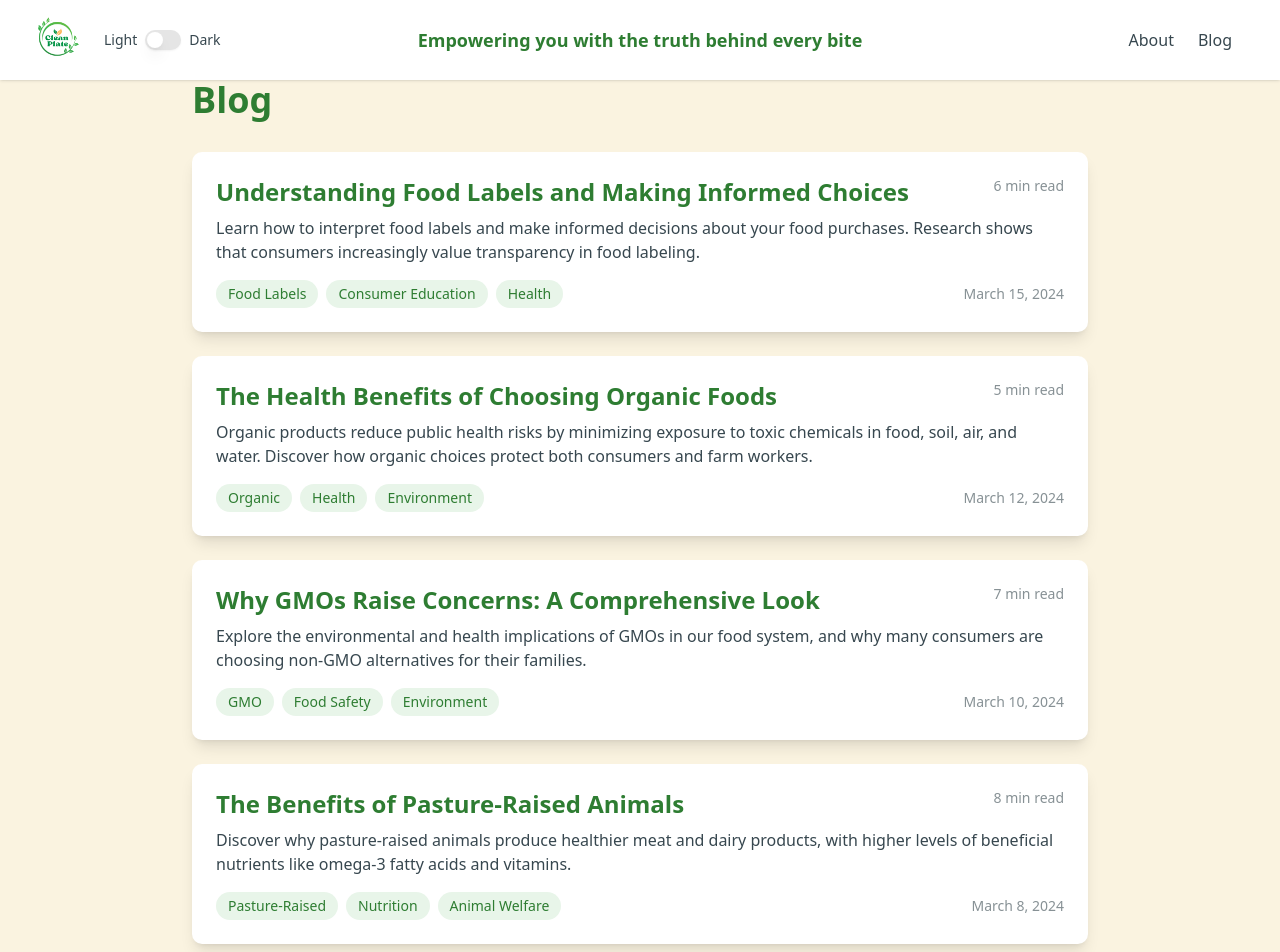
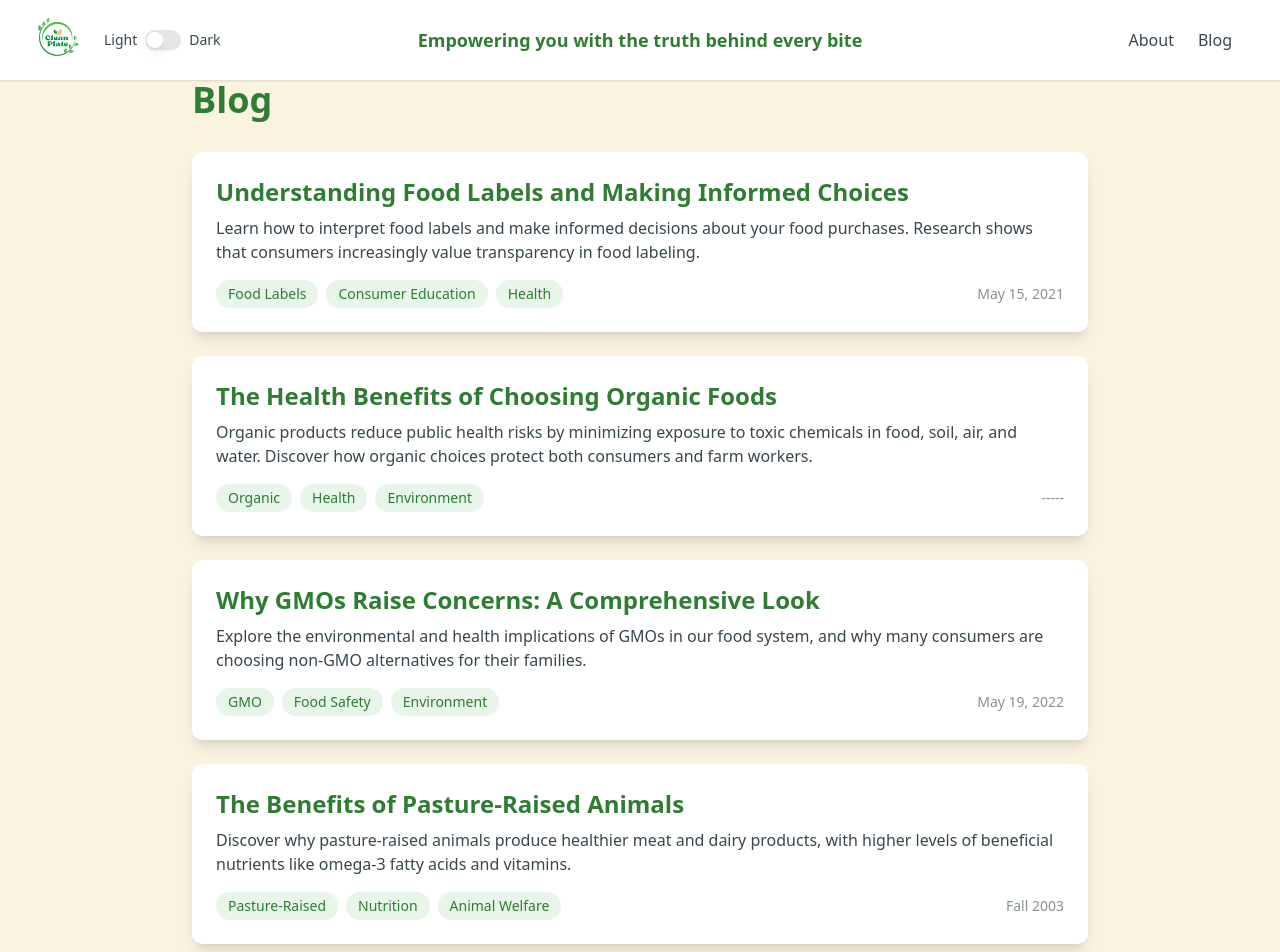
Before and after one commit to davud27/CleanPlate, a React (Vite) app in the folder HopperHacks2025/: page /blog in a window 1280 px wide. Shown: the top 952 px of the page. Built offline with nearby package versions, Linux system fonts and the light colour scheme.

Commit message:
Updated Blog Page

```diff
--- a/HopperHacks2025/src/routes/blog.tsx
+++ b/HopperHacks2025/src/routes/blog.tsx
@@ -8,42 +8,42 @@ export const Route = createFileRoute("/blog")({
 const blogPosts = [
   {
     title: "Understanding Food Labels and Making Informed Choices",
-    date: "March 15, 2024",
+    date: "May 15, 2021",
     summary: "Learn how to interpret food labels and make informed decisions about your food purchases. Research shows that consumers increasingly value transparency in food labeling.",
     link: "https://pmc.ncbi.nlm.nih.gov/articles/PMC8156633/",
-    readTime: "6 min read",
+    // readTime: "6 min read",
     tags: ["Food Labels", "Consumer Education", "Health"]
   },
   {
     title: "The Health Benefits of Choosing Organic Foods",
-    date: "March 12, 2024",
+    date: "-----",
     summary: "Organic products reduce public health risks by minimizing exposure to toxic chemicals in food, soil, air, and water. Discover how organic choices protect both consumers and farm workers.",
     link: "https://www.ota.com/health-benefits-organic",
-    readTime: "5 min read",
+    // readTime: "5 min read",
     tags: ["Organic", "Health", "Environment"]
   },
   {
     title: "Why GMOs Raise Concerns: A Comprehensive Look",
-    date: "March 10, 2024",
+    date: "May 19, 2022",
     summary: "Explore the environmental and health implications of GMOs in our food system, and why many consumers are choosing non-GMO alternatives for their families.",
     link: "https://www.nongmoproject.org/blog/whats-wrong-with-gmos-a-lot/",
-    readTime: "7 min read",
+    // readTime: "7 min read",
     tags: ["GMO", "Food Safety", "Environment"]
   },
   {
     title: "The Benefits of Pasture-Raised Animals",
-    date: "March 8, 2024",
+    date: "Fall 2003",
     summary: "Discover why pasture-raised animals produce healthier meat and dairy products, with higher levels of beneficial nutrients like omega-3 fatty acids and vitamins.",
     link: "https://www.mofga.org/resources/pasture/pasture/",
-    readTime: "8 min read",
+    // readTime: "8 min read",
     tags: ["Pasture-Raised", "Nutrition", "Animal Welfare"]
   },
   {
     title: "Why 100% Grass-Fed Beef Matters",
-    date: "March 5, 2024",
+    date: "-----",
     summary: "Learn about the three main benefits of choosing 100% grass-fed beef: humane treatment of animals, environmental sustainability, and superior nutritional value.",
     link: "https://foxhollow.com/blogs/blog/why-100-grassfed-matters",
-    readTime: "5 min read",
+    // readTime: "5 min read",
     tags: ["Grass-Fed", "Sustainability", "Nutrition"]
   }
 ];
@@ -72,7 +72,7 @@ export default function Blog() {
                   <h2 className="text-2xl font-semibold text-[#2E7D32] dark:text-[#4CAF50] hover:text-[#4CAF50] transition-colors duration-200">
                     {post.title}
                   </h2>
-                  <span className="text-sm text-[#37474F]/60 dark:text-gray-400">{post.readTime}</span>
+                  {/* <span className="text-sm text-[#37474F]/60 dark:text-gray-400">{post.readTime}</span> */}
                 </div>
 
                 <p className="text-[#37474F] dark:text-gray-300 mb-4 transition-colors duration-200">
```
